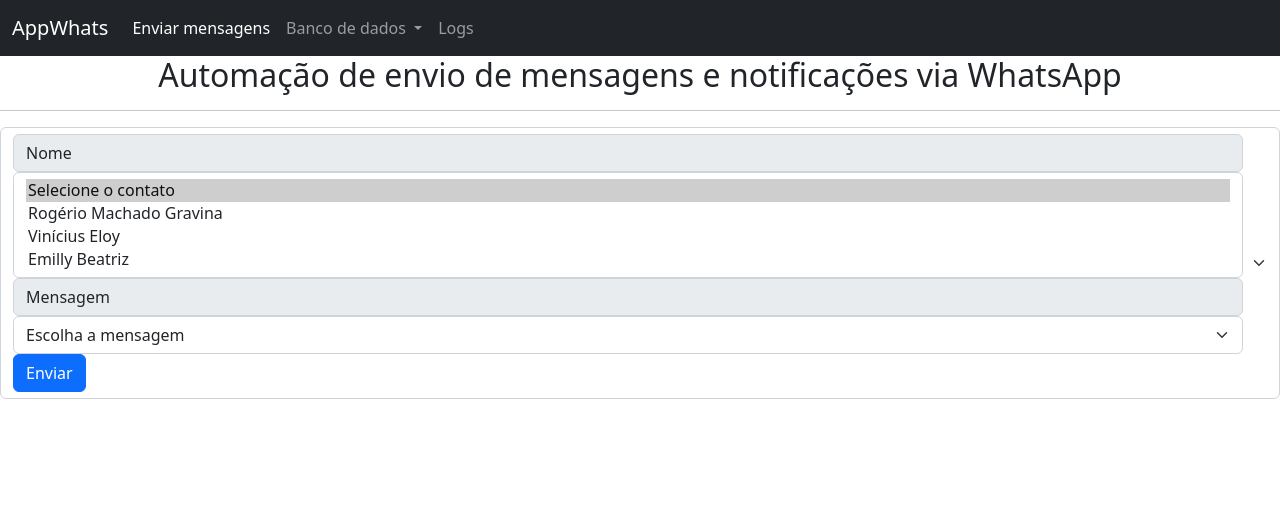
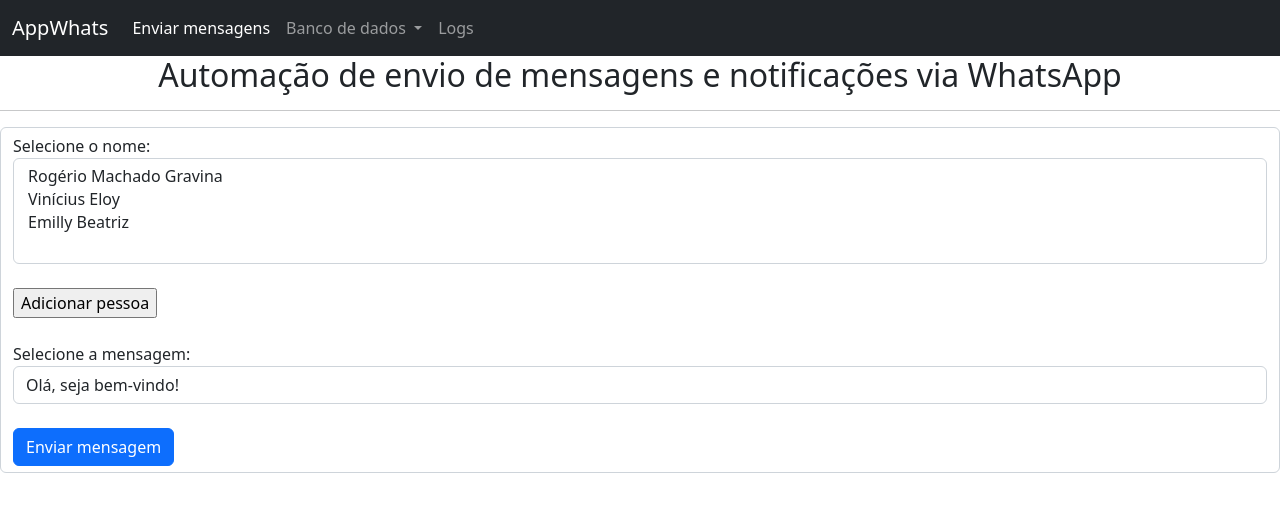
Before and after one commit to rmgravina/whatsapp_automation_flask, a Flask app: page / in a window 1280 px wide. Shown: the top 512 px of the page. Run offline with Flask 2, Linux system fonts and the light colour scheme; data comes from the database, SQL or seed files in the repository; both versions use the stored data as it was after the commit.

Commit message:
Atualização versão funcional inicial

```diff
--- a/app.py
+++ b/app.py
@@ -29,22 +29,49 @@ class mensagens(db.Model):
         self.mensagem = mensagem
 
 
+
+
 @app.route("/", methods=["GET", "POST"])
 def principal():
-    #tipos = mensagens.query.with_entities(mensagens.tipo).distinct()
-# CORRIGIR A PARTIR DAQUI (FILTRAR MSG POR TIPO)
-#    tipo_msg_select = request.form.get('tipo_msg')
-#    mensagens_filter = mensagens.query.filter_by(tipo=tipo_msg_select).all()
 
-    nome_select = request.form.getlist('nome_select')
-    mensagem_select = request.form.get('mensagem_select')
+    pessoa = pessoas.query.with_entities(pessoas.nome).all()
+    mensagem = mensagens.query.all()
+#    telefone = pessoas.query.with_entities(pessoas.telefone).filter_by(nome=nome)
 
-    if request.method == 'POST':
-        flash(nome_select, 'error')
-        flash(mensagem_select, "error")
+    if 'Adicionar pessoa' in request.form:
+        nomes = request.form.getlist('nome_select')
+        list_tel = []
+        a = 0
+
+        for nome in nomes:
+            list_tel.append(pessoas.query.with_entities(pessoas.telefone).filter_by(nome=nome).all())
+            out = [item for t in list_tel for item in t]
+            tel = [item for t in out for item in t]
+        print(tel)
+
+        return 'dONE'
+
+    elif 'Enviar mensagem' in request.form:
+
+        nomes = request.form.getlist('nome_select')
+        list_tel = []
+        for nome in nomes:
+            list_tel.append(pessoas.query.with_entities(pessoas.telefone).filter_by(nome=nome).all())
+            out = [item for t in list_tel for item in t]
+            tel = [item for t in out for item in t]
+
+        mensagem = request.form.get('mensagem_select')
+
+        for item in tel:
+            kt.sendwhatmsg_instantly(item, mensagem, 15, True, 3)
 
 
-    return render_template("index.html", pessoas=pessoas.query.all(), mensagens=mensagens.query.all())
+    return render_template("index.html", pessoas=pessoa, mensagens=mensagem)
+
+
+
+
+
 
 #BANCO DE DADOS: PESSOAS CRUD
 
--- a/templates/index.html
+++ b/templates/index.html
@@ -4,41 +4,33 @@
 <h2 style="text-align: center;">Automação de envio de mensagens e notificações via WhatsApp</h2>
 <hr>
 
-{%- for flash in get_flashed_messages() %}
-  <div class="alert alert-danger">
-    {{flash}}
-  </div>
+<form method="POST" class="form-control" name="">
 
-{%- endfor %}
-
-<form action="{{url_for('principal')}}" method="POST" class="form-select">
-
-  <label class="input-group-text" for="inputGroupSelect01">Nome</label>
-  <select multiple class="form-select" id="inputGroupSelect01" name="nome_select">
-      <option selected>Selecione o contato</option>
-      {% for pessoa in pessoas %}
-      <option value="{{pessoa.id}}">{{pessoa.nome}}</option>
-      {% endfor %}
-  </select>
-
-  <!--<label class="input-group-text" for="inputGroupSelect02">Tipo da mensagem</label>
-  <select class="form-select" id="inputGroupSelect02" name="tipo_msg">
-    <option selected>Selecione o tipo da mensagem</option>
-    {% for tipo in tipos %}
-    <option value="{{tipo.id}}">{{tipo.tipo}}</option>
-    {% endfor %}
-  </select>-->
-
-  <label class="input-group-text" for="inputGroupSelect03">Mensagem</label>
-  <select class="form-select" id="inputGroupSelect03" name="mensagem_select">
-    <option selected>Escolha a mensagem</option>
-    {% for msg in mensagens %}
-    <option value="{{msg.id}}">{{msg.mensagem}}</option>
+  <label>Selecione o nome:</label>
+  <br>
+  <select multiple class="form-control" id="nome_select" name="nome_select">
+    {% for pessoa in pessoas %}
+    <option value="{{pessoa.nome}}">{{pessoa.nome}}</option>
     {% endfor %}
   </select>
-  <button class="btn btn-primary" type="button">Enviar</button>
+  <br>
 
+  <input type="submit" name="Adicionar pessoa" value="Adicionar pessoa">
+  <br>
+  <br>
+  <label>Selecione a mensagem:</label>
+  <br>
+
+  <select class="form-control" id="mensagem_select" name="mensagem_select">
+    {% for mensagem in mensagens %}
+    <option value="{{mensagem.mensagem}}">{{mensagem.mensagem}}</option>
+    {% endfor %}
+  </select>
+  <br>
+
+  <input class="btn btn-primary" type="submit" name="Enviar mensagem" value="Enviar mensagem">
+
+<!-- <button class="btn btn-primary">Enviar</button> -->
 </form>
 
-
 {% endblock content %}
```
Also changed, not shown: automation_whats.sqlite3, 1 other file.
